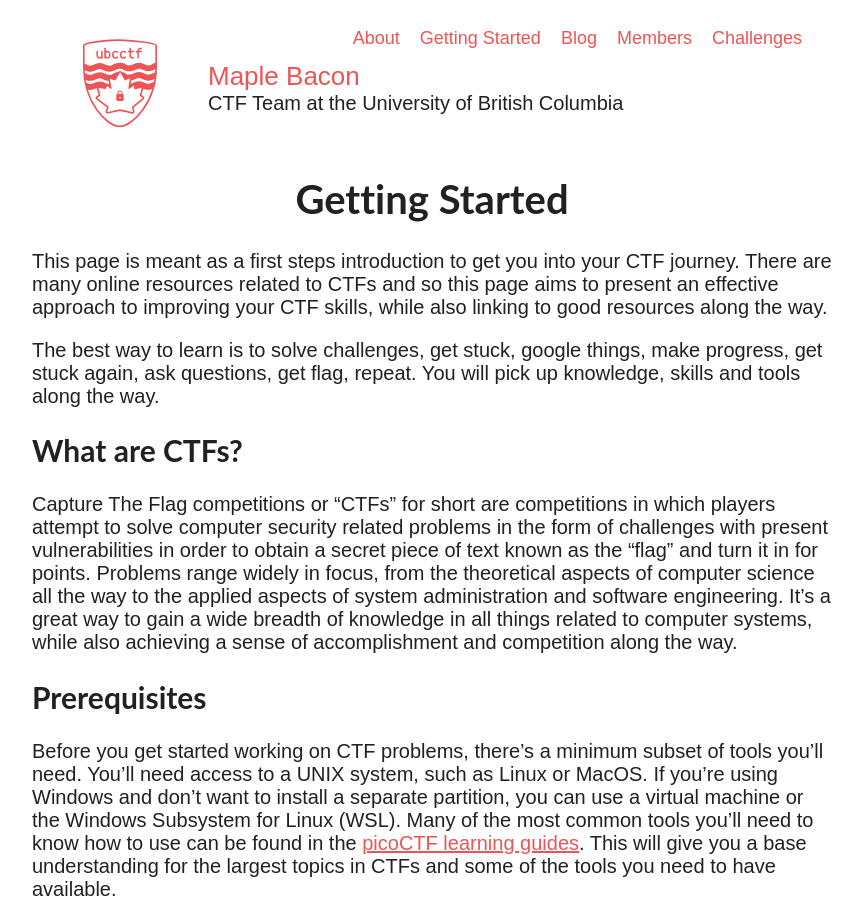
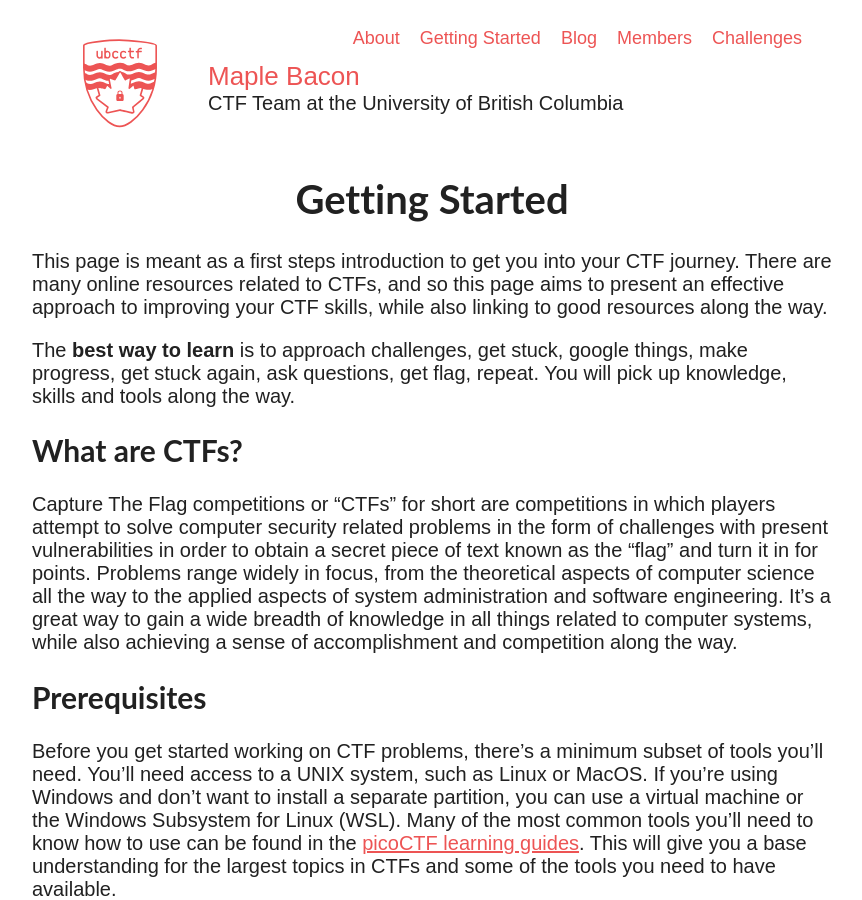
Before and after one commit to ubcctf/ubcctf.github.io, a Jekyll site: the page built from getting_started.md, in a window 1280 px wide and 900 px high. Shown: the whole window, without its empty margins (208-1070 px from the left). Built offline with Jekyll 4.4.1, drawn with Linux system fonts in a browser that asks for light colours; nearby versions of some CDN libraries; some web fonts are replaced; some of the changed text lies outside the part shown.

Commit message:
minor changes

```diff
--- a/getting_started.md
+++ b/getting_started.md
@@ -5,9 +5,9 @@ title: Getting Started | CTF @ UBC
 
 # Getting Started
 
-This page is meant as a first steps introduction to get you into your CTF journey. There are many online resources related to CTFs and so this page aims to present an effective approach to improving your CTF skills, while also linking to good resources along the way.
+This page is meant as a first steps introduction to get you into your CTF journey. There are many online resources related to CTFs, and so this page aims to present an effective approach to improving your CTF skills, while also linking to good resources along the way.
 
-The best way to learn is to solve challenges, get stuck, google things, make progress, get stuck again, ask questions, get flag, repeat. You will pick up knowledge, skills and tools along the way.
+The **best way to learn** is to approach challenges, get stuck, google things, make progress, get stuck again, ask questions, get flag, repeat. You will pick up knowledge, skills and tools along the way.
 
 ## What are CTFs?
 
```
Also changed, not shown: other parts of getting_started.md (+4 -4 lines), about.md (+7 -8 lines).
